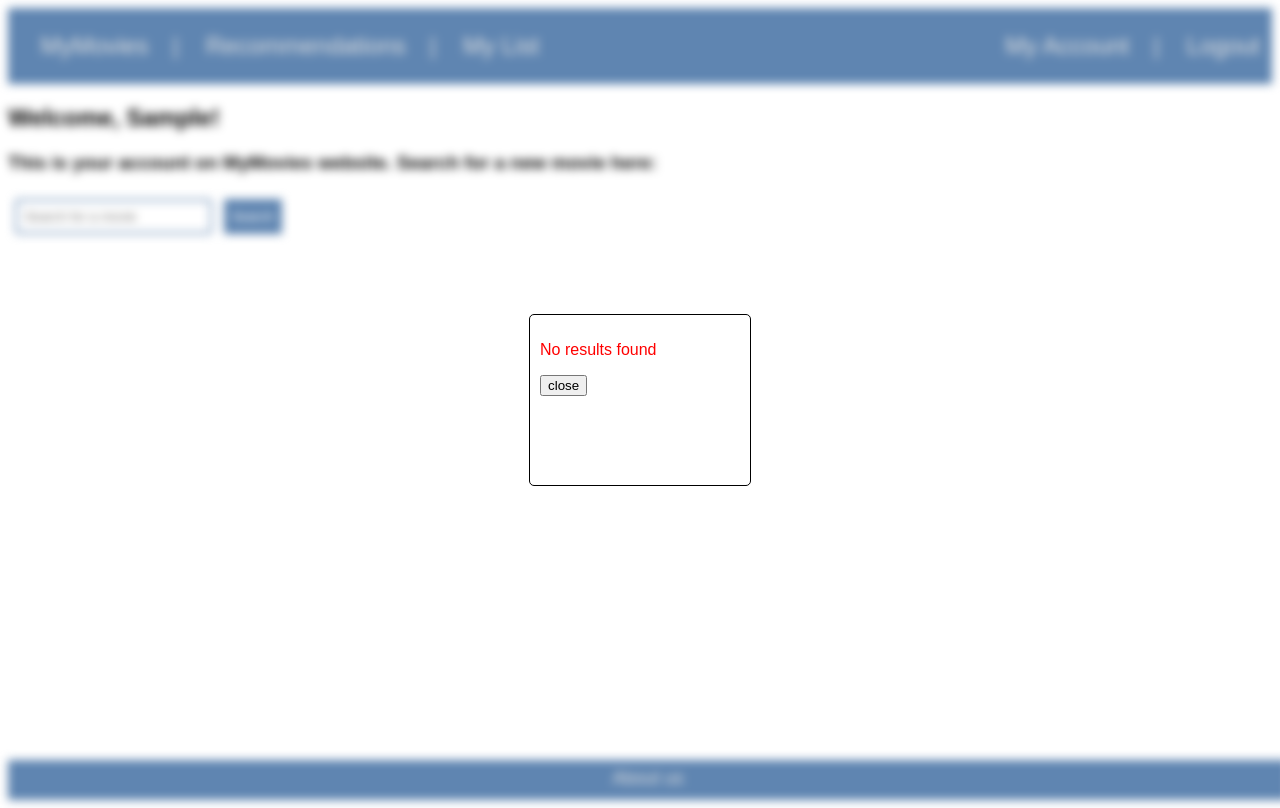
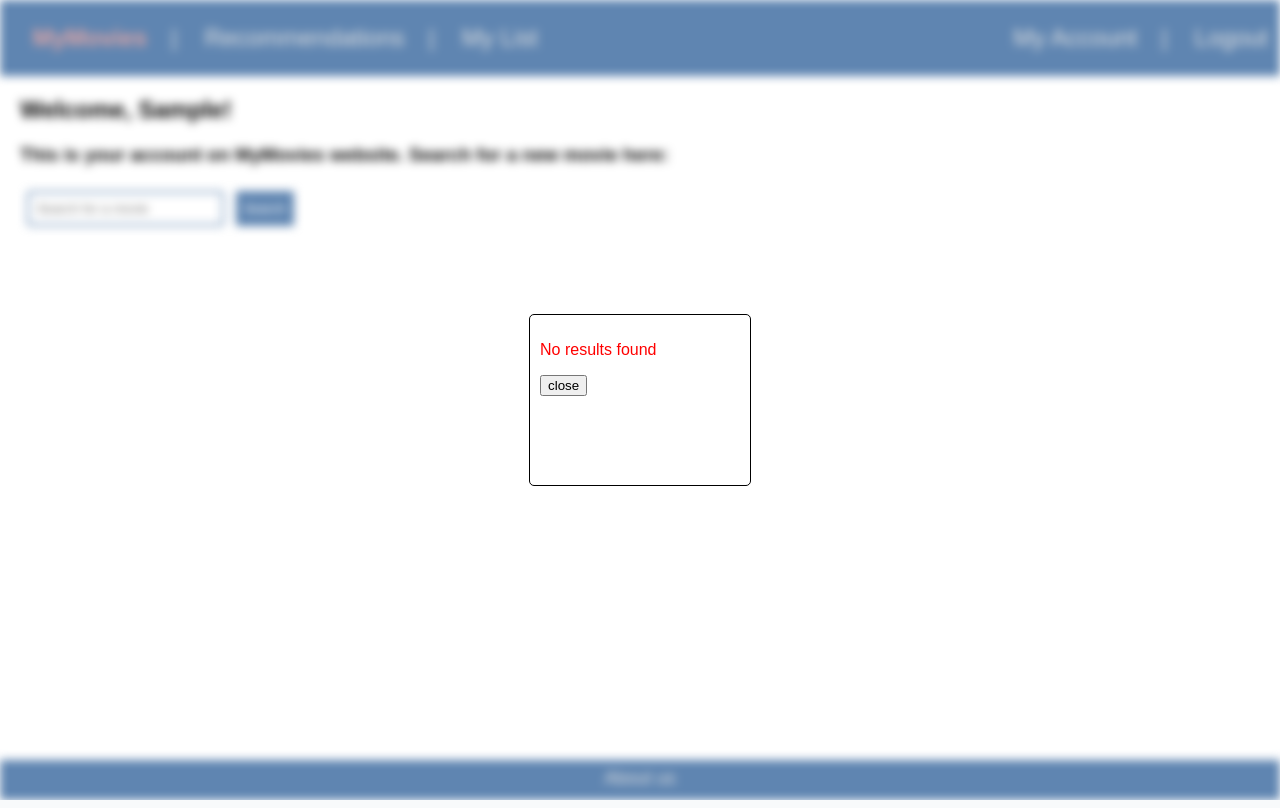
Before and after one commit to WJakubowsk/movie_recommender, a Django app: page /search/ in a window 1280 px wide. Run offline with Django 4.2, Linux system fonts and the light colour scheme; the visitor is signed in with stand-in values (Sample User, id 1); data that the repository does not hold is empty; some libraries are stand-ins or nearby versions.

Commit message:
fix margin (#42)
Co-authored-by: WJakubowsk <72559388+WJakubowsk@users.noreply.github.com>

```diff
--- a/core/config/static/css/base.css
+++ b/core/config/static/css/base.css
@@ -16,13 +16,14 @@
     background-color: lightgray;
 }
 
-.navbar{
+.navbar {
     border-radius: 0;
     min-height: 20px;
     background-color: rgb(95, 133, 177);
     color: rgb(226, 216, 216);
     overflow: hidden;
 }
+
 .navbar a {
     color: rgb(226, 226, 226);
     text-decoration: none;
@@ -56,6 +57,7 @@
         font-size: 1em;
         padding: 1em 0.6em;
     }
+
     .navbar a::before {
         content: " | ";
         margin-right: 0.5em;
@@ -67,6 +69,7 @@
         font-size: 0.75em;
         padding: 1.5em 0.2em;
     }
+
     .navbar a::before {
         content: " | ";
         /* margin-right: 1em; */
@@ -74,33 +77,43 @@
 }
 
 
-
-.container-fluid{
+.container-fluid {
     margin-top: 10px;
 }
 
 html, body {
+    margin: 0;
+    padding: 0;
     height: 100%;
     font-family: Arial, Helvetica, sans-serif;
 }
 
 
-.page-footer{
-  position: absolute;
-  bottom: 0;
+.page-footer {
+    display: flex;
     align-items: center;
+    justify-content: center;
     background-color: rgb(95, 133, 177);
     width: 100%;
-  color:rgb(226, 226, 226);
+    color: rgb(226, 226, 226);
     text-align: center;
     height: 40px;
+    position: sticky;
+    bottom: 0;
+}
+
+@media only screen and (min-width: 768px) {
+    .page-footer {
+        position: fixed;
+        bottom: 0;
+    }
 }
 
 .page-footer > a {
     position: relative;
     top: 20%;
     transform: translateY(-50%);
-  color:rgb(226, 226, 226);
+    color: rgb(226, 226, 226);
     font-size: 18px;
     text-decoration: none;
 }
@@ -109,16 +122,55 @@ html, body {
     color: rgb(224, 166, 166);
 }
 
-.authors-container{
+.authors-container {
     display: flex;
 }
 
-.author1{
+.author1 {
     flex: 1;
 }
-.author2{
+
+.author2 {
     flex: 1;
 }
-.active{
+
+.active {
     color: #e0bf1c;
 }
+
+.main {
+    margin-top: 20px;
+    margin-left: 20px;
+    margin-right: 20px;
+    margin-bottom: 40px;
+}
+
+::-webkit-scrollbar {
+    width: 5px;
+}
+
+::-webkit-scrollbar-track {
+    background: #f1f1f1;
+}
+
+::-webkit-scrollbar-thumb:hover {
+    background: rgb(139, 181, 232);
+}
+
+
+::-webkit-scrollbar-track {
+    background-color: transparent;
+}
+
+
+::-webkit-scrollbar-thumb {
+    background-color: #d6dee1;
+    border-radius: 10px;
+}
+
+::-webkit-scrollbar-thumb {
+    background-color: #d6dee1;
+    border-radius: 20px;
+    border: 6px solid transparent;
+    background-clip: content-box;
+}
--- a/core/templates/api_results.html
+++ b/core/templates/api_results.html
@@ -6,7 +6,7 @@
 
 <h4>{{ movies|length }} movies found.</h4>
 <br><br>
-<div style="overflow-x: scroll; white-space: nowrap">
+<div class="scrollable-content" style="overflow-x: scroll; white-space: nowrap">
 {% for movie in movies %}
     <div style="display: inline-block;">
         <figure style="text-align: center; text-decoration: none">
--- a/core/templates/home.html
+++ b/core/templates/home.html
@@ -18,14 +18,14 @@
 
     {% if movies %}
         <h3>Or check these movies:</h3>
-        <div style="overflow-x: scroll; white-space: nowrap">
+        <div class="scrollable-content" style="overflow-x: scroll; white-space: nowrap">
         {% for movie in movies %}
             <div style="display: inline-block;">
                 <figure style="text-align: center; text-decoration: none">
                     <a href="{% url 'detail' movie.title %}">
                         <img src="{{ movie.poster }}" width="250">
                     </a>
-                    <figcaption style="font-size: 1.25em">{{ movie.title }}</figcaption>
+                    <figcaption style="font-size: 1.25em; margin: 0.75em;">{{ movie.title }}</figcaption>
                 </figure>
             </div>
         {% endfor %}
--- a/core/templates/index.html
+++ b/core/templates/index.html
@@ -3,7 +3,7 @@
 {% block content %}
     <h3 style="margin: 2em 0em 2em 1em">MyMovies is the website where you can learn about new movies, get recommendations on what to watch and express your opinions on viewed films.</h3>
 
-    <div style="overflow-x: scroll; white-space: nowrap;">
+    <div class="scrollable-content" style="overflow-x: scroll; white-space: nowrap;">
         {% for movie in movies %}
             <div style="display: inline-block;">
                 <figure style="text-align: center">
--- a/core/templates/list.html
+++ b/core/templates/list.html
@@ -5,7 +5,7 @@
 {% block content %}
     <h3>This is your list of saved movies. Below you can find movies that you watched and rated.</h3>
 
-    <div style="overflow-x: scroll; white-space: nowrap;">
+    <div class="scrollable-content" style="overflow-x: scroll; white-space: nowrap;">
         {% for movie in user_movies %}
             <div style="display: inline-block;">
                 <figure style="text-align: center; text-decoration: none">
--- a/core/templates/main/base.html
+++ b/core/templates/main/base.html
@@ -20,7 +20,7 @@
 <nav class="navbar blur">
     <div class="menu">
       <div class="left">
-        <a href="/">MyMovies</a>
+        <a href="/"><b>MyMovies</b></a>
         <a href="{% url 'recommend' %}">Recommendations</a>
       <a href="{% url 'list' %}">My List</a>
 
@@ -36,7 +36,7 @@
       </div>
     </div>
 </nav>
-<div class="blur">
+<div class="blur main">
     {% block content %}
 
     {% endblock content %}
```
Also changed, not shown: core/templates/about.html (+5 -5 lines). Lines whose indentation alone changed are shown as unchanged.
